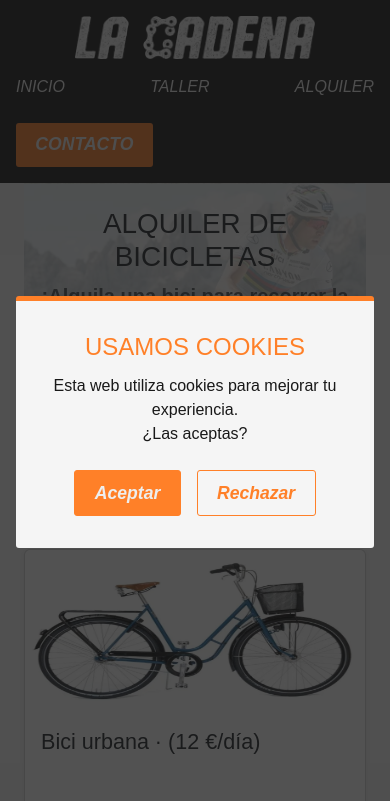
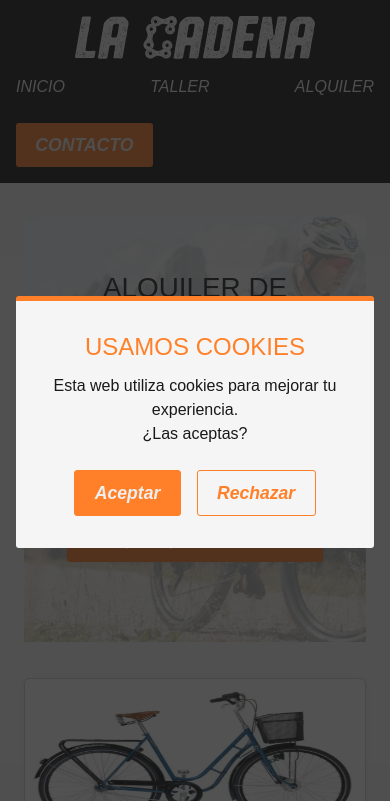
Before and after one commit to iyana013/Bicicletas-La-Cadena, a plain HTML site: page alquiler.html in a window 390 px wide. Shown: the top 801 px of the page. Drawn offline with nearby package versions, Linux system fonts and the light colour scheme; a web font is replaced by a local one.

Commit message:
web final final

```diff
--- a/alquiler.html
+++ b/alquiler.html
@@ -26,7 +26,7 @@
 				<div id="textosNav">
 					<div id="logoHeader">
 						<img
-							src="index-imgs/header-logo.png"
+							src="index-imgs/logo-la-cadena.svg"
 							alt="logotipo en blanco"
 							width="240px"
 						/>
@@ -45,7 +45,7 @@
 
 		<section class="py-4 text-center container">
 			<div class="row py-lg-4">
-				<div class="col-lg-6 col-md-8 mx-auto">
+				<div class="banner-text col-md-8 mx-auto">
 					<h1>ALQUILER DE BICICLETAS</h1>
 					<p class="lead text-muted" style="font-weight: 600;">
 						¡Alquila una bici para recorrer la sierra!
@@ -174,7 +174,7 @@
                         </svg>
                         <a href="mailto:hola@lacadena.bicis">hola@lacadena.bicis</a>
                     </div>
-                    <img src="index-imgs/header-logo.png" alt="logotipo en blanco" width="200px">
+                    <img src="index-imgs/logo-la-cadena.svg" alt="logotipo en blanco" width="200px">
                 </div>
                 <div id="mapaFoot">
                     <p class="tituloFoot">MAPA WEB</p>
--- a/css/alquiler.css
+++ b/css/alquiler.css
@@ -60,3 +60,12 @@ section.container {
     background-color: var(--gris-medio);
     border: none;
 }
+
+@media screen and (max-width:900px) {
+.container {
+    margin-top: 2em;
+}
+.banner-text {
+    padding: 2em;
+}
+}
--- a/css/contacto.css
+++ b/css/contacto.css
@@ -59,8 +59,23 @@ textarea {
     justify-content: space-between;
 }
 
+@media screen and (max-width:900px) {
+.container {
+    flex-direction: column;
+}
+.container img  {
+    margin-top: 1em;
+}
+.btn-reset {
+    margin-top: 0.5em;
+}
+legend {
+    margin-top: 1em;
+}
+}
+
 .container img {
-    width: 50%;
+    min-width: 50%;
     object-fit: contain;
     opacity: 0.85;
 }
--- a/css/taller.css
+++ b/css/taller.css
@@ -163,6 +163,7 @@
 @media (max-width: 768px) {
 	.img-texto-mecanico {
 		flex-direction: column;
+			margin-top: 1em;
 	}
 
 	.img-texto-mecanico img {
@@ -172,6 +173,7 @@
 
 
 @media (max-width: 768px) {
+
 	.table-taller thead {
 		display: none;
 	}
@@ -185,6 +187,8 @@
 	.table-taller td {
 		display: block;
 		width: 100%;
+align-items: center;
+		justify-items: center;
 	}
 
 	/* Cada fila es una tarjeta */
@@ -193,6 +197,7 @@
 		padding: 10px;
 		border: 1px solid #ccc;
 		border-radius: 10px;
+
 	}
 
 	/* El nombre del servicio arriba */
```
Also changed, not shown: contacto.html (+2 -2 lines), exito.html (+3 -3 lines), index.html (+2 -2 lines), taller.html (+2 -2 lines), index-imgs/logo-la-cadena.svg (added).
